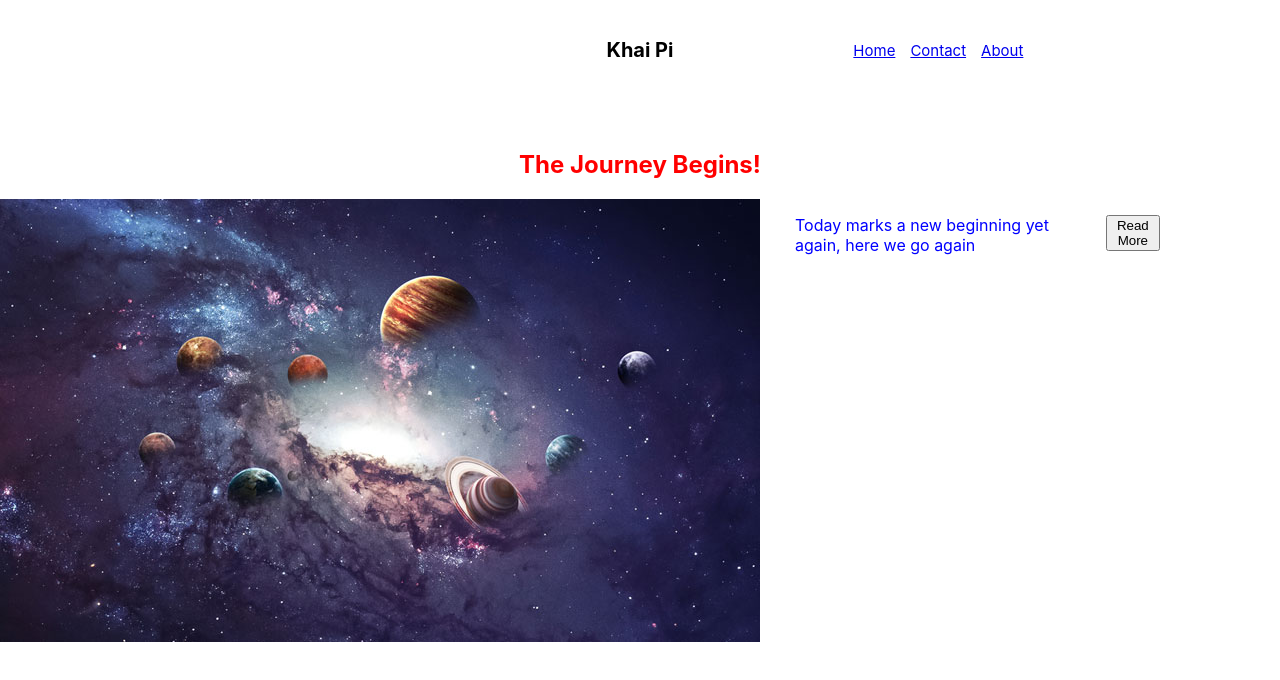
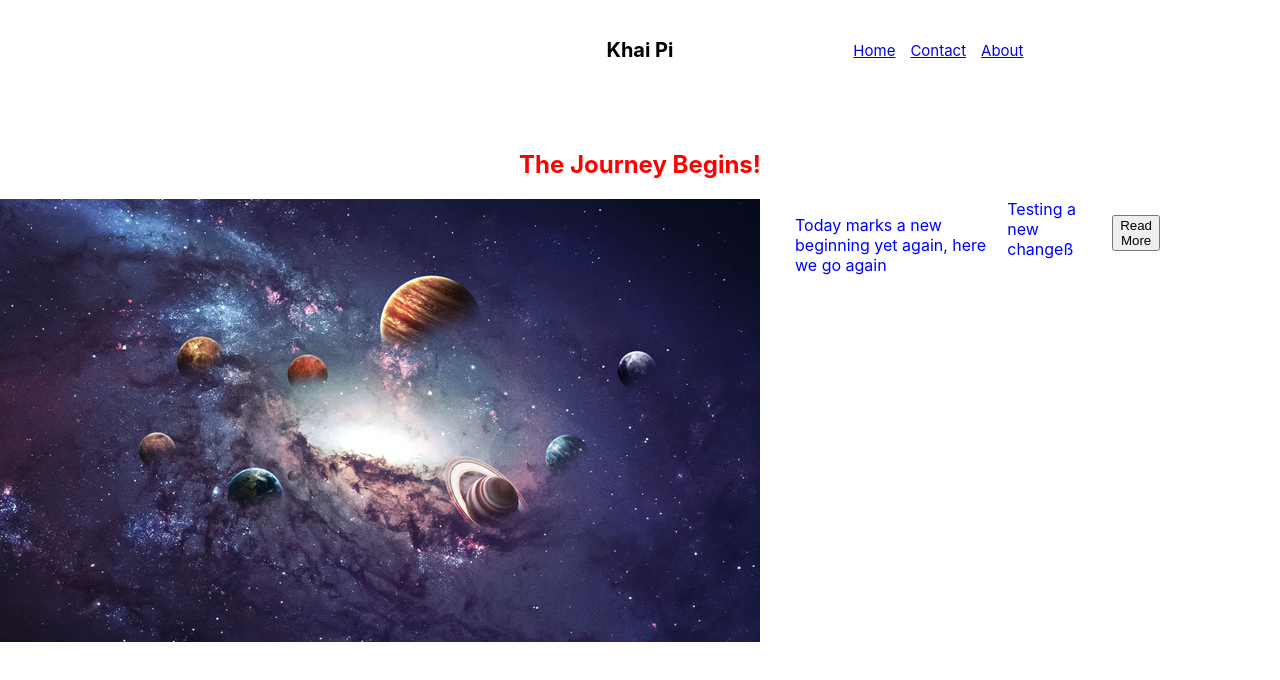
Before and after one commit to khaipi16/my-blog, a React (Create React App) app in the folder client/: page / in a window 1280 px wide. Shown: the top 680 px of the page. Built offline with nearby package versions, Linux system fonts and the light colour scheme.

Commit message:
testing commit

```diff
--- a/client/src/components/home/Home.jsx
+++ b/client/src/components/home/Home.jsx
@@ -13,6 +13,7 @@ export const Home = () => {
                 </div>
                 <div className={styles.descript}>
                     <p>Today marks a new beginning yet again, here we go again</p>
+                    Testing a new changeß
                 </div>
                 <div className={styles.readMore}>
                     <button >Read More</button>
```
